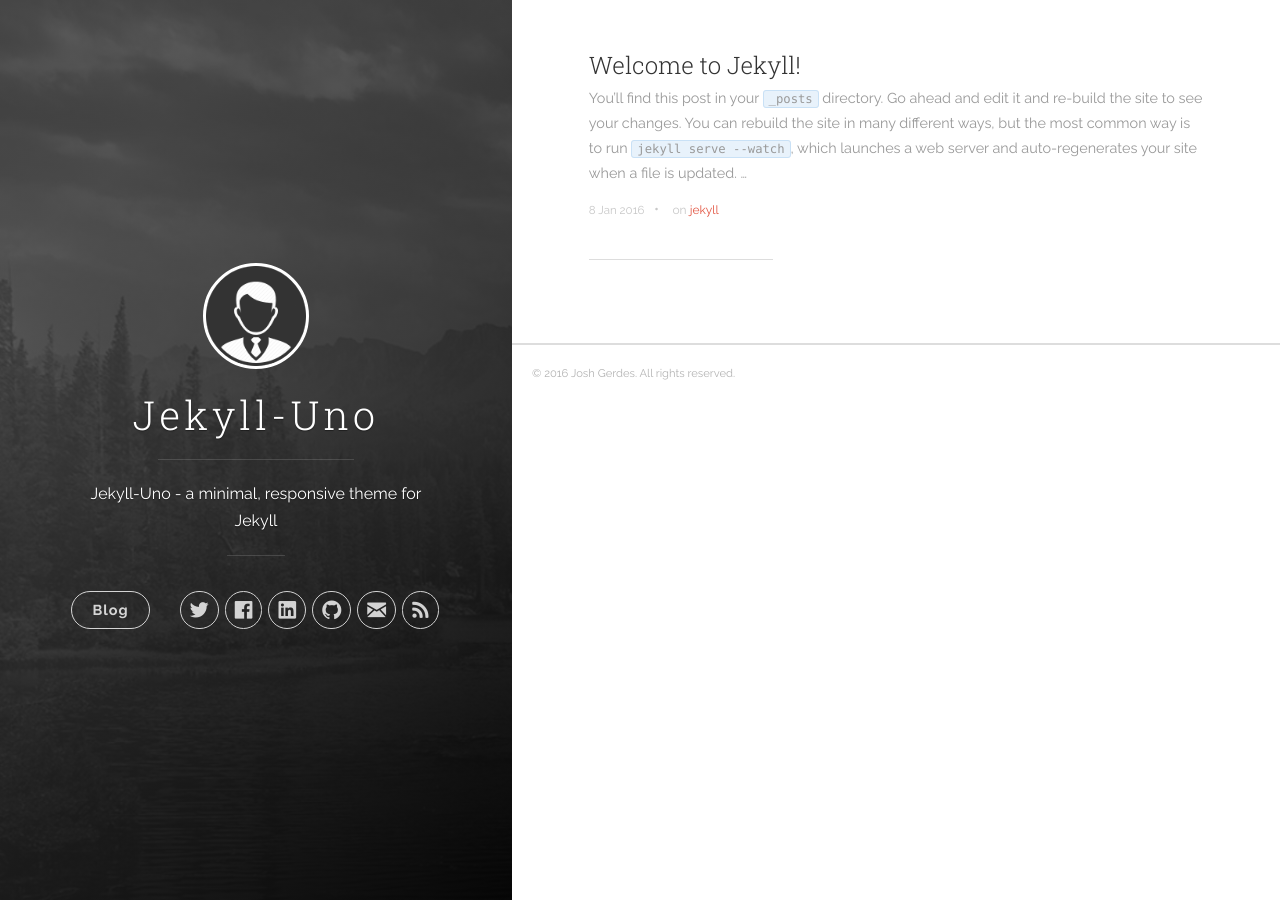
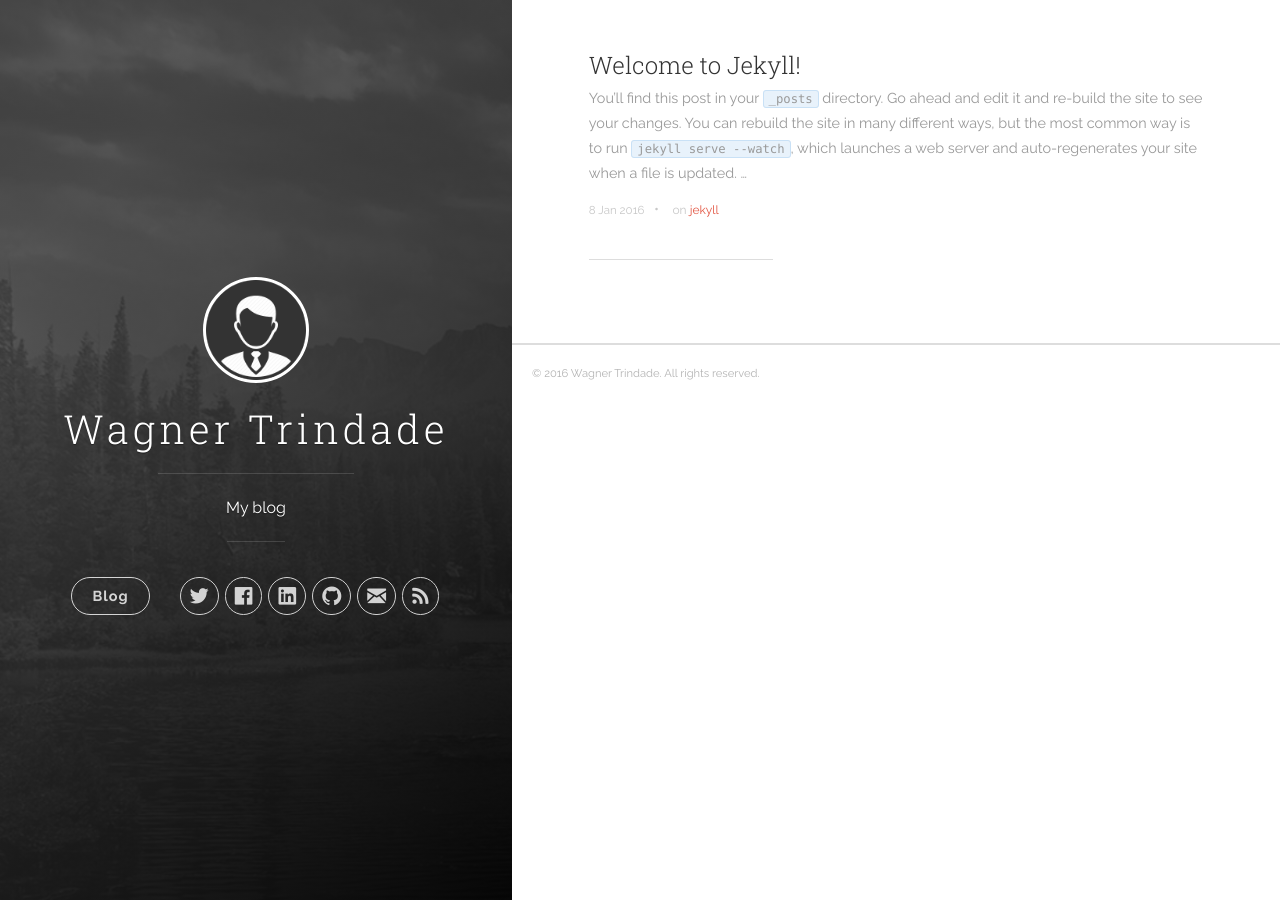
Before and after one commit to wagnertrindades/wagnertrindades.github.io, a Jekyll site: the page built from index.html, in a window 1280 px wide. Built offline with Jekyll 4.4.1, drawn with Linux system fonts in a browser that asks for light colours; nearby versions of some CDN libraries; the list of posts is cut into pages by our own code.

Commit message:
Update my info

```diff
--- a/_config.yml
+++ b/_config.yml
@@ -1,18 +1,18 @@
 # Site settings
-title: Jekyll-Uno
-description: 'Jekyll-Uno - a minimal, responsive theme for Jekyll'
+title: Wagner Trindade
+description: 'My blog'
 url: 'http://wagnertrindades.github.io'
 baseurl: ''
 # google_analytics: 'UA-XXXXXX-X'
 # disqus_shortname: 'your-disqus-name'
 
 author:
-  name: 'Josh Gerdes'
-  email: josh@joshgerdes.com
-  twitter_username: joshgerdes
-  facebook_username: joshgerdes
-  github_username:  joshgerdes
-  linkedin_username:  joshgerdes
+  name: 'Wagner Trindade'
+  email: wtrindades@gmail.com
+  twitter_username: WagnerTrindades
+  facebook_username: wagner.trindade.9
+  github_username: wagnertrindades
+  linkedin_username: wagner-trindade-sanseverino-2592279a
 
 defaults:
   -
```
